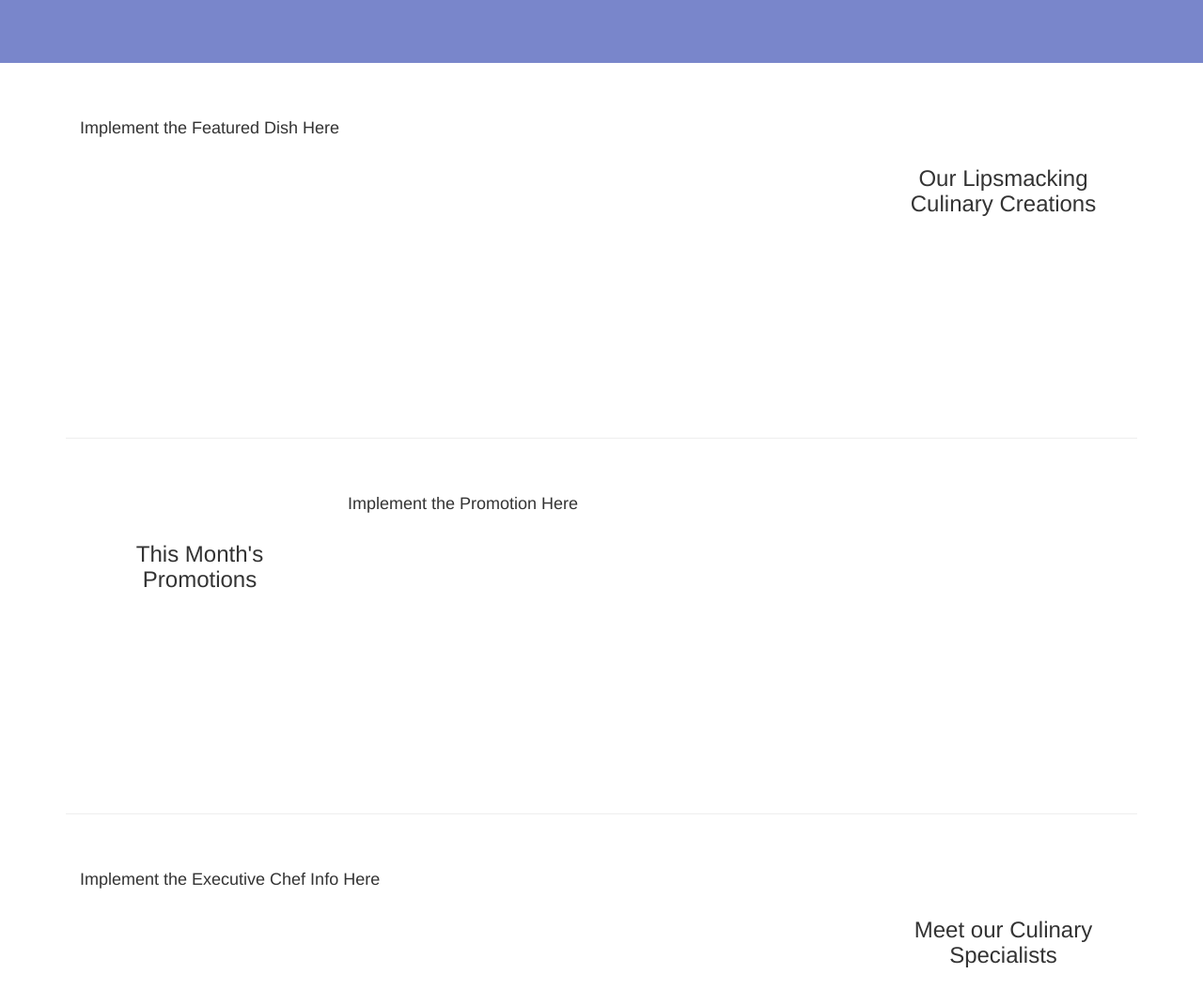
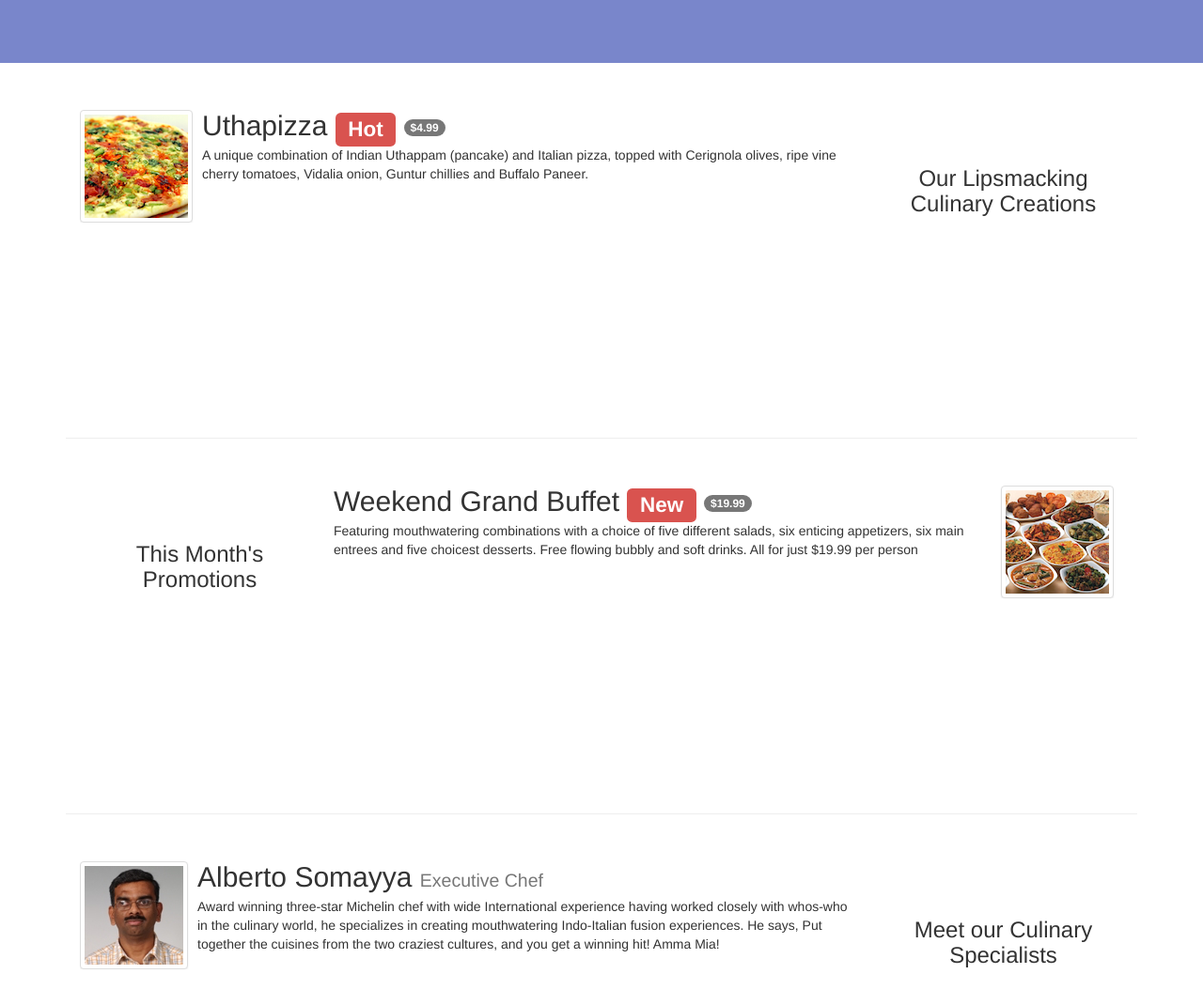
Before and after one commit to VladimirDeminenko/0300.-Front-End-Javascript-Frameworks-AngularJS-Overview, a website: page app/index.html in a window 1280 px wide. Shown: the part 392-1462 px from the top of the page at 94% size. Drawn offline with nearby package versions, Linux system fonts and the light colour scheme; some packages are replaced by stand-ins of ours.

Commit message:
Week 3, Lesson 5, Assigment 3: Single Page Application Review criteria Upon completion of this assignment, your submission will be reviewed based on the following criteria:
Task 1:
The corporateFactory has been correctly implemented to support two functions: getLeaders and getLeader
The menuFactory implements the getPromotion function correctly

Task 2:
The IndexController has been correctly implemented, including dependency injection, and exposing appropriate data to be available for use within home.html.
The AboutController has been correctly implemented, including dependency injection, and exposing appropriate data to be available for use within aboutus.html

Task 3:
The information about the corporate leaders are displayed using a media list and each leader's information is displayed using a media object

Task 4:
The information about the featured dish is shown using a media object with data obtained through the controller
The information about the featured promotion is shown using a media object with data obtained through the controller
The information about the executive chef is shown using a media object with data obtained through the controlleri

```diff
--- a/app/scripts/controllers.js
+++ b/app/scripts/controllers.js
@@ -1,30 +1,26 @@
-
 'use strict';
 
 angular.module('confusionApp')
 
-        .controller('MenuController', ['$scope', 'menuFactory', function($scope, menuFactory) {
+.controller('MenuController', ['$scope', 'menuFactory', function ($scope, menuFactory) {
 
     $scope.tab = 1;
     $scope.filtText = '';
     $scope.showDetails = false;
 
-            $scope.dishes= menuFactory.getDishes();
+    $scope.dishes = menuFactory.getDishes();
 
 
-            $scope.select = function(setTab) {
+    $scope.select = function (setTab) {
         $scope.tab = setTab;
 
         if (setTab === 2) {
             $scope.filtText = "appetizer";
-                }
-                else if (setTab === 3) {
+        } else if (setTab === 3) {
             $scope.filtText = "mains";
-                }
-                else if (setTab === 4) {
+        } else if (setTab === 4) {
             $scope.filtText = "dessert";
-                }
-                else {
+        } else {
             $scope.filtText = "";
         }
     };
@@ -33,53 +29,75 @@ angular.module('confusionApp')
         return ($scope.tab === checkTab);
     };
 
-            $scope.toggleDetails = function() {
+    $scope.toggleDetails = function () {
         $scope.showDetails = !$scope.showDetails;
     };
         }])
 
-        .controller('ContactController', ['$scope', function($scope) {
+.controller('ContactController', ['$scope', function ($scope) {
 
-            $scope.feedback = {mychannel:"", firstName:"", lastName:"", agree:false, email:"" };
+    $scope.feedback = {
+        mychannel: "",
+        firstName: "",
+        lastName: "",
+        agree: false,
+        email: ""
+    };
 
-            var channels = [{value:"tel", label:"Tel."}, {value:"Email",label:"Email"}];
+    var channels = [{
+        value: "tel",
+        label: "Tel."
+  }, {
+        value: "Email",
+        label: "Email"
+  }];
 
     $scope.channels = channels;
     $scope.invalidChannelSelection = false;
 
         }])
 
-        .controller('FeedbackController', ['$scope', function($scope) {
+.controller('FeedbackController', ['$scope', function ($scope) {
 
-            $scope.sendFeedback = function() {
+    $scope.sendFeedback = function () {
 
         console.log($scope.feedback);
 
         if ($scope.feedback.agree && ($scope.feedback.mychannel == "")) {
             $scope.invalidChannelSelection = true;
             console.log('incorrect');
-                }
-                else {
+        } else {
             $scope.invalidChannelSelection = false;
-                    $scope.feedback = {mychannel:"", firstName:"", lastName:"", agree:false, email:"" };
-                    $scope.feedback.mychannel="";
+            $scope.feedback = {
+                mychannel: "",
+                firstName: "",
+                lastName: "",
+                agree: false,
+                email: ""
+            };
+            $scope.feedback.mychannel = "";
             $scope.feedbackForm.$setPristine();
             console.log($scope.feedback);
         }
     };
         }])
 
-        .controller('DishDetailController', ['$scope', '$stateParams', 'menuFactory', function($scope, $stateParams, menuFactory) {
+.controller('DishDetailController', ['$scope', '$stateParams', 'menuFactory', function ($scope, $stateParams, menuFactory) {
 
-            var dish= menuFactory.getDish(parseInt($stateParams.id,10));
+    var dish = menuFactory.getDish(parseInt($stateParams.id, 10));
 
     $scope.dish = dish;
 
         }])
 
-        .controller('DishCommentController', ['$scope', function($scope) {
+.controller('DishCommentController', ['$scope', function ($scope) {
 
-            $scope.mycomment = {rating:5, comment:"", author:"", date:""};
+        $scope.mycomment = {
+            rating: 5,
+            comment: "",
+            author: "",
+            date: ""
+        };
 
         $scope.submitComment = function () {
 
@@ -90,11 +108,33 @@ angular.module('confusionApp')
 
             $scope.commentForm.$setPristine();
 
-                $scope.mycomment = {rating:5, comment:"", author:"", date:""};
+            $scope.mycomment = {
+                rating: 5,
+                comment: "",
+                author: "",
+                date: ""
+            };
         }
-        }])
+}
+])
 
 // implement the IndexController and About Controller here
+.controller('IndexController', ['$scope', 'menuFactory', 'corporateFactory', function ($scope, menuFactory, corporateFactory) {
+        $scope.promotions = [menuFactory.getPromotion(0)];
 
+        $scope.culinaryCreations = [];
+        $scope.culinaryCreations.push(menuFactory.getDish(0));
+
+        $scope.leaders = [];
+        $scope.leaders.push(corporateFactory.getLeader(3));
+}
+
+])
+
+.controller('AboutController', ['$scope', 'corporateFactory', function ($scope, corporateFactory) {
+        $scope.leaders = corporateFactory.getLeaders();
+}
+
+])
 
 ;
--- a/app/scripts/services.js
+++ b/app/scripts/services.js
@@ -203,10 +203,8 @@ angular.module('confusionApp')
         return promotions[index];
     };
 
-
 })
-
-.factory('corporateFactory', function () {
+.service('corporateFactory', function () {
 
     var corpfac = {};
 
--- a/app/views/home.html
+++ b/app/views/home.html
@@ -3,9 +3,23 @@
     <div class="col-xs-12 col-sm-3 col-sm-push-9">
       <p style="padding:20px;"></p>
       <h3 align=center>Our Lipsmacking Culinary Creations</h3>
+      <br>
     </div>
     <div class="col-xs-12 col-sm-9 col-sm-pull-3">
-      <h4>Implement the Featured Dish Here</h4>
+      <ul class="media-list tab-pane fade in active">
+        <li class="media" ng-repeat="dish in culinaryCreations">
+          <div class="media-left media-middle">
+            <img class="media-object img-thumbnail" ng-src={{dish.image}} alt={{dish.name}}>
+          </div>
+          <div class="media-body">
+            <h2 class="media-heading">{{dish.name}}
+            <span class="label label-danger">{{dish.label}}</span>
+            <span class="badge">{{dish.price | currency}}</span>
+          </h2>
+            <p>{{dish.description}}</p>
+          </div>
+        </li>
+      </ul>
     </div>
   </div>
 
@@ -14,9 +28,20 @@
       <p style="padding:20px;"></p>
       <h3 align=center>This Month's Promotions</h3>
     </div>
-    <div class="col-xs-12 col-sm-9">
-      <h4>Implement the Promotion Here</h4>
-    </div>
+    <ul class="media-list tab-pane fade in active col-xs-12 col-sm-9">
+      <li class="media" ng-repeat="dish in promotions">
+        <div class="media-body">
+          <h2 class="media-heading">{{dish.name}}
+            <span class="label label-danger">{{dish.label}}</span>
+            <span class="badge">{{dish.price | currency}}</span>
+          </h2>
+          <p>{{dish.description}}</p>
+        </div>
+        <div class="media-left media-middle">
+          <img class="media-object img-thumbnail" ng-src={{dish.image}} alt={{dish.name}}>
+        </div>
+      </li>
+    </ul>
   </div>
 
   <div class="row row-content">
@@ -25,7 +50,19 @@
       <h3 align=center>Meet our Culinary Specialists</h3>
     </div>
     <div class="col-xs-12 col-sm-9 col-sm-pull-3">
-      <h4>Implement the Executive Chef Info Here</h4>
+      <ul class="media-list tab-pane fade in active">
+        <li class="media" ng-repeat="leader in leaders">
+          <div class="media-left media-middle">
+            <img class="media-object img-thumbnail" ng-src={{leader.image}} alt={{leader.name}}>
+          </div>
+          <div class="media-body">
+            <h2 class="media-heading">{{leader.name}}
+            <small>{{leader.designation}}</small>
+          </h2>
+            <p>{{leader.description}}</p>
+          </div>
+        </li>
+      </ul>
     </div>
   </div>
 </div>
```
Also changed, not shown: app/views/aboutus.html (+12 -2 lines). Lines whose indentation alone changed are shown as unchanged.
